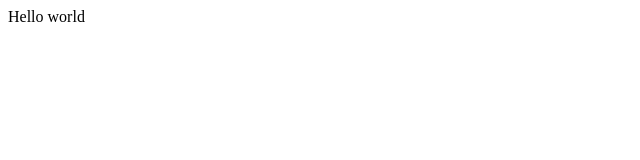
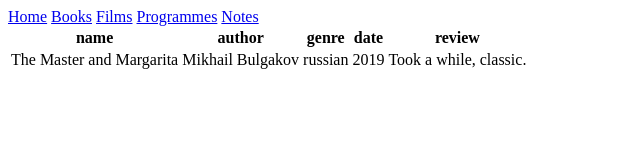
Before and after one commit to kingeta/kingeta.github.io, a plain HTML site: page index.html in a window 1280 px wide. Shown: the whole page, without its empty margins (0-640 px from the left). Drawn offline with Linux system fonts and the light colour scheme.

Commit message:
Functioning site I guess

```diff
--- a/index.html
+++ b/index.html
@@ -1 +1,85 @@
-Hello world
+<!doctype html>
+
+<html lang="en">
+
+<head>
+
+    <meta charset="utf-8">
+
+    <title>Test page</title>
+    <meta name="description" content="Testing some rubbish">
+    <meta name="author" content="SitePoint">
+
+    <link rel="stylesheet" href="css/sheet.css">
+
+    <script type="text/javascript" >
+        //var mydata = [{"foo" : "text", "bar" : 30}, {"foo" : "else", "bar" : 21}];
+
+        var mydata = [{"name": "The Master and Margarita", "author": "Mikhail Bulgakov", "genre": "russian", "date": 2019, "review" : "Took a while, classic."}];
+        //Cryptonomicon : Neal Stephenson : scifi : 2018 : Difficult to put down, Yamamoto features.
+        //A Canticle for Leibowitz :  : scifi :  : Lots of Latin, often difficult to parse, quite engrossing. Final section perhaps a little less polished than the first two.
+
+
+        function generateTableHead(table, headers) {
+            let thead = table.createTHead();
+            let row = thead.insertRow();
+
+            // Populate the header row
+            for (let c of headers) {
+                let th = document.createElement("th");
+                let text = document.createTextNode(c);
+                th.appendChild(text);
+                row.appendChild(th);
+            }
+
+        }
+
+        function generateTable(table, data) {
+            for (let element of data) {
+                let row = table.insertRow();
+                for (key in element) {
+                    let cell = row.insertCell();
+                    let text = document.createTextNode(element[key]);
+                    cell.appendChild(text);
+                }
+            }
+        }
+
+        function getPage() {
+            const urlParams = new URLSearchParams(window.location.search);
+            const page = urlParams.get('page');
+        }
+
+        function load() {
+            //alert(mydata.length);
+
+            let table = document.getElementById('mainTable');
+
+
+            generateTable(table, mydata)
+            generateTableHead(table, Object.keys(mydata[0]))
+            getPage();
+        }
+    </script>
+
+
+</head>
+
+<body onload = "load()">
+
+    <div class = "nav">
+        <a href = ?page=home>Home</a>
+        <a href = ?page=books>Books</a>
+        <a href = ?page=films>Films</a>
+        <a href = ?page=programmes>Programmes</a>
+        <a href = ?page=notes>Notes</a>
+    </div>
+
+
+    <table id = "mainTable">
+
+    </table>
+
+</body>
+
+</html>
```
